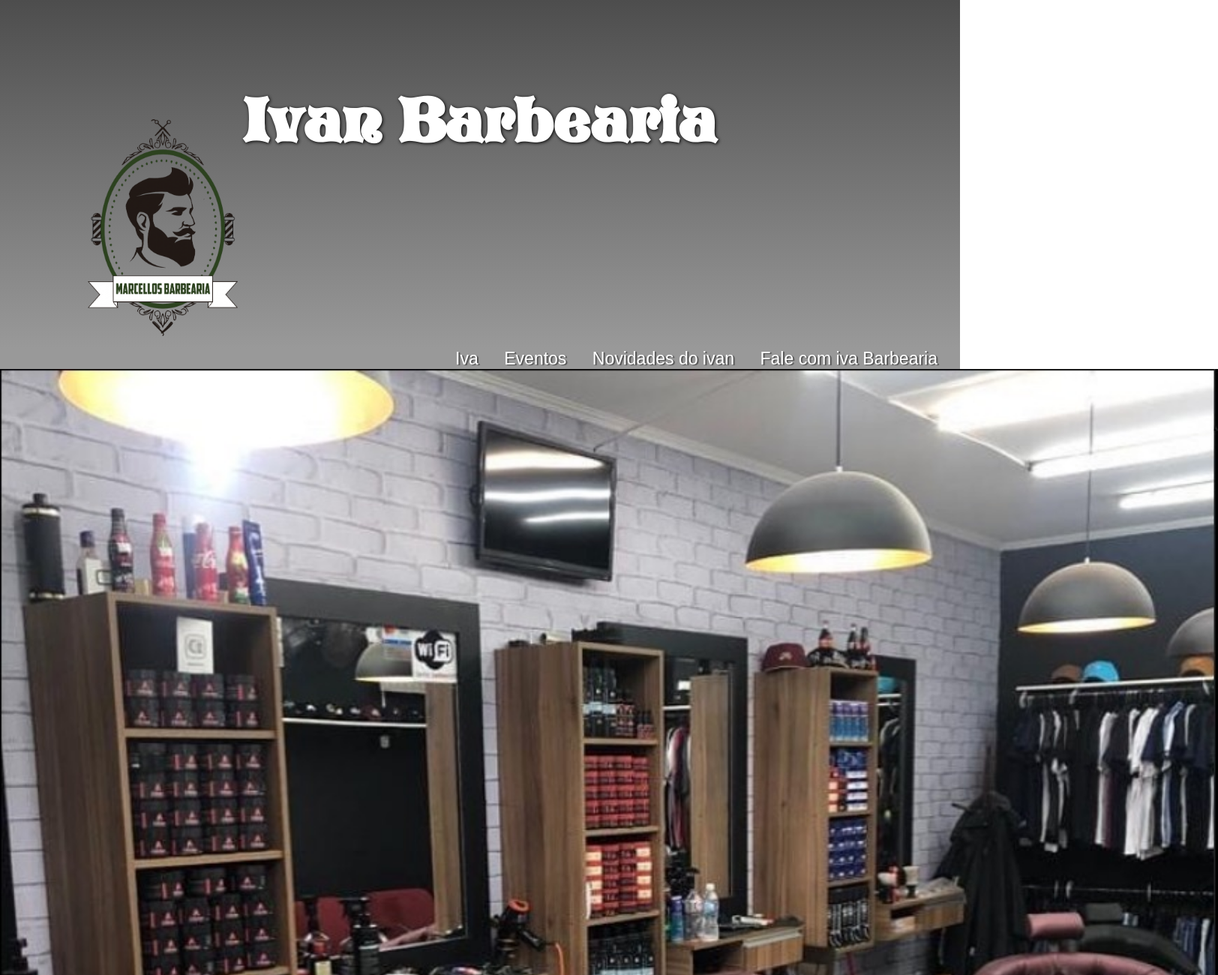
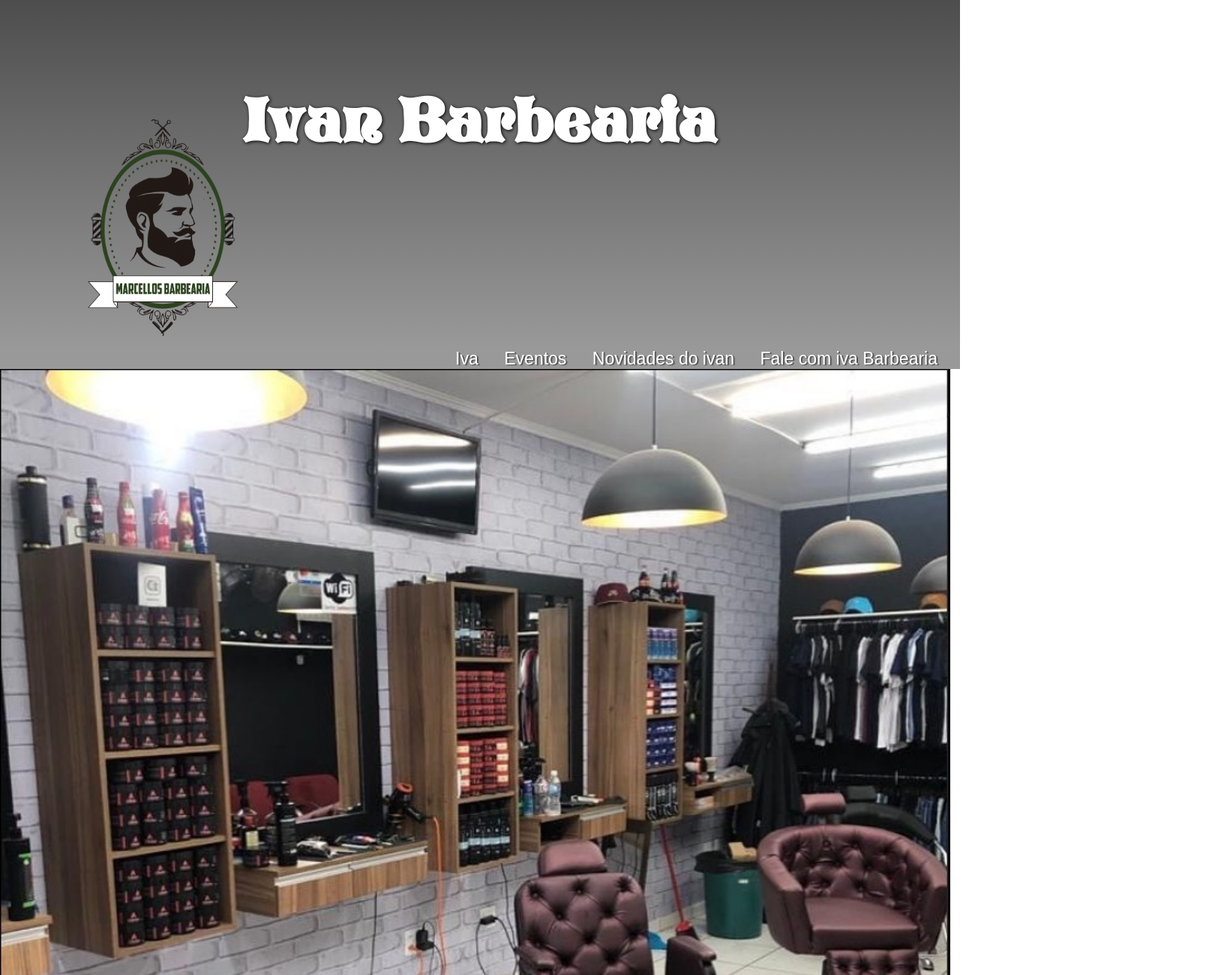
Before and after one commit to hitalomarcos/Exercicio-Barbearia, a plain HTML site: page index.html in a window 1280 px wide. Shown: the top 1300 px of the page at 75% size, 1624 px wide, since content can reach past the window. Drawn offline with Linux system fonts and the light colour scheme.

Commit message:
atualizando

```diff
--- a/style.css
+++ b/style.css
@@ -83,7 +83,7 @@ nav a:hover {
 main img {
     width: 99%;
     margin-bottom: 400px;
-    width: 203vh;
+
 }
 
 main h1 {
```
